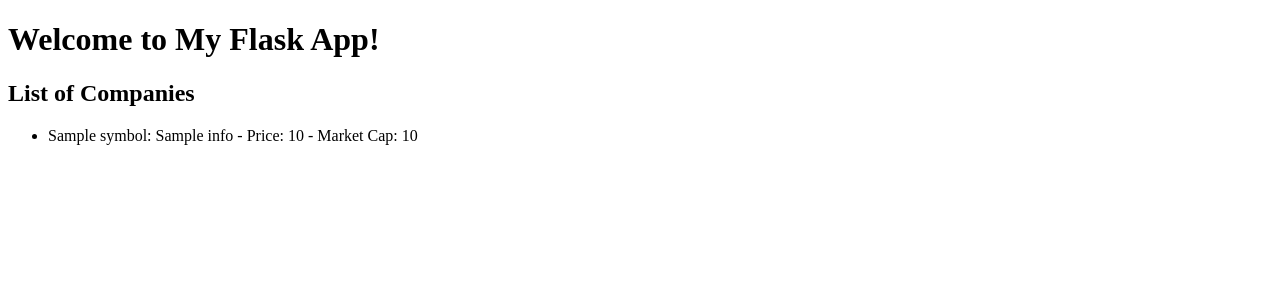
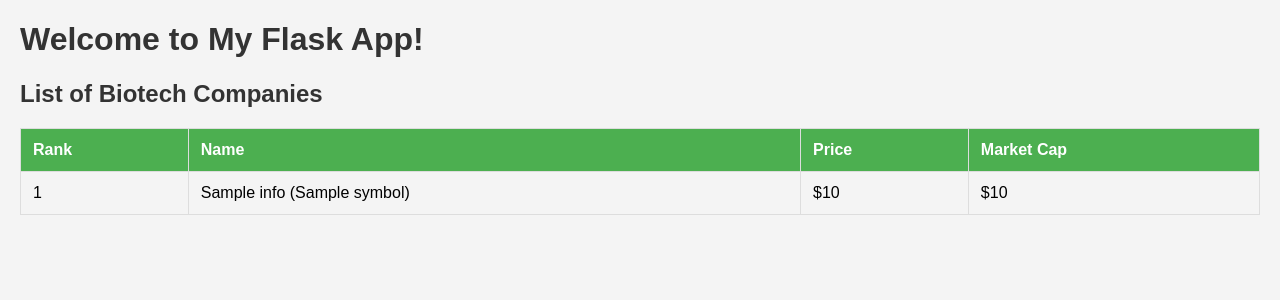
Before and after one commit to benni-ale/Biotech, a Flask app: template templates/index.html in a window 1280 px wide. Shown: the top 300 px of the page. Run offline with Flask 3, Linux system fonts and the light colour scheme; the template is opened without the code that fills it: most values are stand-ins (such as "Sample title", 1, 10 or a date in 2020).

Commit message:
Third commit

```diff
--- a/templates/index.html
+++ b/templates/index.html
@@ -4,14 +4,56 @@
     <meta charset="UTF-8">
     <meta name="viewport" content="width=device-width, initial-scale=1.0">
     <title>My Flask App</title>
+    <style>
+        body {
+            font-family: Arial, sans-serif;
+            margin: 20px;
+            background-color: #f4f4f4;
+        }
+        h1, h2 {
+            color: #333;
+        }
+        table {
+            width: 100%;
+            border-collapse: collapse;
+            margin-top: 20px;
+        }
+        th, td {
+            padding: 12px;
+            text-align: left;
+            border: 1px solid #ddd;
+        }
+        th {
+            background-color: #4CAF50;
+            color: white;
+        }
+        tr:hover {
+            background-color: #f1f1f1;
+        }
+    </style>
 </head>
 <body>
     <h1>Welcome to My Flask App!</h1>
-    <h2>List of Companies</h2>
-    <ul>
-        {% for symbol, info in data.items() %}
-            <li>{{ symbol }}: {{ info['shortName'] }} - Price: {{ info['currentPrice'] }} - Market Cap: {{ info['marketCap'] | round(0, 'common') }}</li>
-        {% endfor %}
-    </ul>
+    <h2>List of Biotech Companies</h2>
+    <table>
+        <thead>
+            <tr>
+                <th>Rank</th>
+                <th>Name</th>
+                <th>Price</th>
+                <th>Market Cap</th>
+            </tr>
+        </thead>
+        <tbody>
+            {% for symbol, info in data.items() %}
+                <tr>
+                    <td>{{ loop.index }}</td>
+                    <td>{{ info['shortName'] }} ({{ symbol }})</td>
+                    <td>${{ info['currentPrice'] }}</td>
+                    <td>${{ info['marketCap'] | round(0, 'common') }}</td>
+                </tr>
+            {% endfor %}
+        </tbody>
+    </table>
 </body>
 </html>
```
